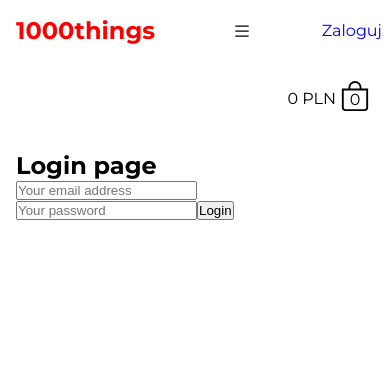
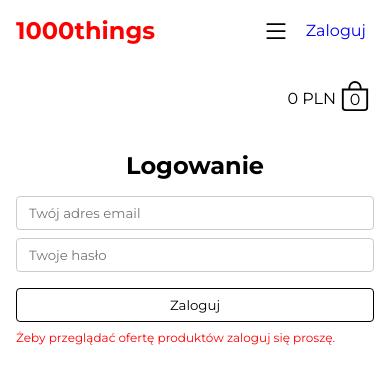
Before and after one commit to piotrszczesniak/junior-react-developer-droplabs-interview, a React (Create React App) app: page /login in a window 390 px wide. Shown: the top 384 px of the page. Built offline with nearby package versions, Linux system fonts and the light colour scheme.

Commit message:
add detailed view of single product inside modal, refactor mobile menu styles

```diff
--- a/src/App.js
+++ b/src/App.js
@@ -2,7 +2,7 @@ import { BrowserRouter as Router, Routes, Route } from 'react-router-dom';
 import { Home } from './pages/Home/Home';
 import { Products } from './pages/Products/Products';
 import { ErrorPage } from './pages/ErrorPage';
-import { Login } from './pages/Login';
+import { Login } from './pages/Login/Login';
 import { Contact } from './pages/Contact';
 import { About } from './pages/About';
 import { Locations } from './pages/Locations';
@@ -13,17 +13,17 @@ import { Cart } from './components/Cart/Cart';
 import { useState } from 'react';
 
 function App() {
-  const [open, setOpen] = useState(false);
+  const [openMenu, setOpenMenu] = useState(false);
 
   const toggleMobileMenu = () => {
-    setOpen(!open);
+    setOpenMenu(!openMenu);
   };
 
   return (
     <Router>
       <CartContextProvider>
         <AuthenticationContextProvider>
-          <Navbar onMobileMenuClick={toggleMobileMenu} isMobileMenuOpen={open} />
+          <Navbar onMobileMenuClick={toggleMobileMenu} isMobileMenuOpen={openMenu} />
           <Cart />
           <Routes>
             <Route index element={<Home />} />
--- /dev/null
+++ b/src/components/Modal/Modal.js
@@ -0,0 +1,27 @@
+import styles from './Modal.module.scss';
+import classnames from 'classnames';
+
+export default function Modal({ isVisible, onModalClose, product }) {
+  const { price, description, title, category, rating } = product;
+
+  return (
+    <div className={classnames(styles.modal, { [styles.open]: isVisible })}>
+      <h3>{title}</h3>
+      <ul>
+        <li>
+          <strong>description:</strong> {description}
+        </li>
+        <li>
+          <strong>category:</strong> {category}
+        </li>
+        <li>
+          <strong>price:</strong> {price} PLN
+        </li>
+        <li>
+          <strong>rate: </strong> {rating?.rate} <strong>based on</strong> {rating?.count} reviews
+        </li>
+      </ul>
+      <button onClick={onModalClose}>Zamknij</button>
+    </div>
+  );
+}
--- /dev/null
+++ b/src/components/Modal/Modal.module.scss
@@ -0,0 +1,31 @@
+.modal {
+  position: fixed;
+  top: 100%;
+  left: 0;
+  right: 0;
+  padding: 1.5rem 2rem;
+  margin: 0.5rem;
+  border: 1px solid #ccc;
+  max-width: 600px;
+  width: 90%;
+  margin: auto;
+  box-shadow: 0;
+  transform: scale(0.3);
+  transition: opacity 0.5s, top 0.5s, transform 0.5s;
+  z-index: -1;
+  opacity: 0;
+  border-radius: 10px;
+  background-color: white;
+
+  &.open {
+    transform: scale(1);
+    opacity: 1;
+    top: 25%;
+    box-shadow: 0px 0px 1px 10000px hsla(0, 13%, 20%, 0.75);
+    z-index: 99;
+  }
+
+  button {
+    margin-left: 0;
+  }
+}
--- a/src/components/Navbar/Navbar.js
+++ b/src/components/Navbar/Navbar.js
@@ -2,7 +2,8 @@ import React, { useContext } from 'react';
 import { Link } from 'react-router-dom';
 import { AuthenticationContext } from '../AuthenticationContextProvider/AuthenticationContext';
 import PolishFlag from '../../assets/img/polish-flag.svg';
-import HamnburgerMenu from '../../assets/img/hamburger-menu.svg';
+import MobileMenuOpen from '../../assets/img/hamburger-menu.svg';
+import MobileMenuClose from '../../assets/img/close-icon.svg';
 import classNames from 'classnames';
 
 import styles from './Navbar.module.scss';
@@ -20,29 +21,28 @@ const Navbar = ({ onMobileMenuClick, isMobileMenuOpen }) => {
 
       <img
         className={classNames(styles['mobile-menu'])}
-        src={HamnburgerMenu}
-        style={{ height: '20px' }}
+        src={!isMobileMenuOpen ? MobileMenuOpen : MobileMenuClose}
         alt='mobile menu'
         onClick={onMobileMenuClick}
       />
       <div className={classNames(styles['menu-wrapper'], { [styles['mobile']]: isMobileMenuOpen })}>
-        <Link className={styles.link} to='/'>
+        <Link className={styles.link} to='/' onClick={isMobileMenuOpen && onMobileMenuClick}>
           Strona główna
         </Link>
-        <Link className={styles.link} to='/products'>
+        <Link className={styles.link} to='/products' onClick={isMobileMenuOpen && onMobileMenuClick}>
           Produkty
         </Link>
-        <Link className={styles.link} to='/about'>
+        <Link className={styles.link} to='/about' onClick={isMobileMenuOpen && onMobileMenuClick}>
           O sklepie
         </Link>
-        <Link className={styles.link} to='/locations'>
+        <Link className={styles.link} to='/locations' onClick={isMobileMenuOpen && onMobileMenuClick}>
           Sklepy stacjonarne
         </Link>
-        <Link className={styles.link} to='/contact'>
+        <Link className={styles.link} to='/contact' onClick={isMobileMenuOpen && onMobileMenuClick}>
           Kontakt
         </Link>
-        <Link className={styles.link}>
-          <img src={PolishFlag} style={{ height: '20px', border: '1px solid red' }} alt='language selector' />
+        <Link className={styles.link} onClick={isMobileMenuOpen && onMobileMenuClick}>
+          <img src={PolishFlag} style={{ height: '1rem', border: '1px solid red' }} alt='language selector' />
         </Link>
       </div>
 
@@ -56,7 +56,7 @@ const Navbar = ({ onMobileMenuClick, isMobileMenuOpen }) => {
 
       {!isAuthenticated && (
         <div className={styles['login-wrapper']}>
-          <Link className={styles.link} to='/login'>
+          <Link className={styles.link} to='/login' onClick={isMobileMenuOpen && onMobileMenuClick}>
             Zaloguj
           </Link>
         </div>
--- a/src/components/Navbar/Navbar.module.scss
+++ b/src/components/Navbar/Navbar.module.scss
@@ -8,19 +8,28 @@
   align-items: center;
 
   .logo {
+    &-wrapper {
+      @media (max-width: 900px) {
+        flex-grow: 1;
+      }
+    }
+
     font-size: 1.5rem;
     font-weight: 700;
     color: red;
     text-decoration: none;
     padding: 1rem;
+    flex-grow: 0;
   }
 
   .mobile-menu {
     display: none;
 
     @media (max-width: 900px) {
+      height: 1.75rem;
       display: block;
       cursor: pointer;
+      margin-right: 0.5rem;
     }
   }
 
@@ -33,7 +42,7 @@
       display: none;
 
       &.mobile {
-        position: absolute;
+        position: fixed;
         left: 0;
         right: 0;
         bottom: 0;
@@ -51,8 +60,20 @@
     }
   }
 
+  .login-wrapper {
+    @media (max-width: 900px) {
+      margin-right: 1rem;
+    }
+  }
+
   .link {
     padding: 0.5rem;
     text-decoration: none;
+
+    &:hover {
+      background-color: red;
+      color: white;
+      border-radius: 4px;
+    }
   }
 }
--- a/src/index.scss
+++ b/src/index.scss
@@ -23,3 +23,28 @@ main {
   padding: 1rem;
   margin: 0 auto;
 }
+
+h1 {
+  margin-bottom: 1rem;
+  text-align: center;
+}
+
+h3 {
+  margin-bottom: 0.5rem;
+}
+
+button {
+  padding: 0.5rem 0.75rem;
+  background-color: white;
+  border: 1px solid black;
+  border-radius: 4px;
+  margin: 0.5rem;
+  font-family: 'Montserrat', sans-serif;
+
+  &:hover {
+    cursor: pointer;
+    background-color: red;
+    color: white;
+    border-color: red;
+  }
+}
--- a/src/pages/Login.js
+++ /dev/null
@@ -1,71 +0,0 @@
-import { useContext } from 'react';
-import { useForm } from 'react-hook-form';
-import { AuthenticationContext } from '../components/AuthenticationContextProvider/AuthenticationContext';
-
-// https://youtu.be/RkXv4AXXC_4?t=330
-
-const Login = () => {
-  const {
-    register,
-    handleSubmit,
-    formState: { errors },
-  } = useForm();
-
-  const { authenticate } = useContext(AuthenticationContext);
-
-  return (
-    <main className='login-page'>
-      <section>
-        <h1>Login page</h1>
-        {/* // TODO ! dont understand how this higher order fn works - here we pass data from the form */}
-      </section>
-      <section>
-        <form onSubmit={handleSubmit(authenticate)}>
-          {/* <form
-        onSubmit={handleSubmit((data) => {
-          setUser(data);
-          setLogin(true);
-          const loginToken = 'EDnrQ(vG}!7&*]P';
-          document.cookie = `loginToken=${loginToken}`;
-          // const token = jwt.sign({ id: data.id }, "secret")
-
-          // jwt.sing... // TODO: if time allows use jwt package to generate a token https://www.npmjs.com/package/jsonwebtoken
-        })} */}
-          {/* > */}
-          <p>{errors.email?.message}</p>
-          <input
-            {...register('email', {
-              required: 'This field is required',
-              pattern: {
-                value: /^\S+@\S+$/,
-                message: 'Valid email must include @ symbol',
-              },
-              minLength: {
-                value: 3,
-                message: 'Minimum length is 3',
-              },
-            })}
-            placeholder='Your email address'
-          />
-          <p>{errors.password?.message}</p>
-          <input
-            type='password'
-            {...register('password', {
-              required: 'This field is required',
-
-              minLength: {
-                value: 3,
-                message: 'Minimum length is 3',
-              },
-            })}
-            placeholder='Your password'
-          />
-          <input type='submit' value='Login' />
-          {/* https://react-hook-form.com/get-started#Quickstart */}
-        </form>
-      </section>
-    </main>
-  );
-};
-
-export { Login };
--- /dev/null
+++ b/src/pages/Login/Login.js
@@ -0,0 +1,65 @@
+import { useContext } from 'react';
+import { useForm } from 'react-hook-form';
+import { AuthenticationContext } from '../../components/AuthenticationContextProvider/AuthenticationContext';
+import styles from './Login.module.scss';
+
+// https://youtu.be/RkXv4AXXC_4?t=330
+
+const Login = () => {
+  const {
+    register,
+    handleSubmit,
+    formState: { errors },
+  } = useForm();
+
+  const { authenticate, isAuthenticated } = useContext(AuthenticationContext);
+
+  return (
+    <main className='login-page'>
+      <section>
+        <h1>Logowanie</h1>
+      </section>
+      <section>
+        <form className={styles['login-form']} onSubmit={handleSubmit(authenticate)}>
+          <p className={styles['error-msg']}>{errors.email?.message}</p>
+          <input
+            {...register('email', {
+              required: 'To pole jest obowiązkowe',
+              pattern: {
+                value: /^\S+@\S+$/,
+                message: 'Adres email musi zawierać w sobie symbol @',
+              },
+              minLength: {
+                value: 3,
+                message: 'Wymagane są minimum 3 znaki',
+              },
+            })}
+            placeholder='Twój adres email'
+          />
+          <p className={styles['error-msg']}>{errors.password?.message}</p>
+          <input
+            type='password'
+            {...register('password', {
+              required: 'To pole jest obowiązkowe',
+
+              minLength: {
+                value: 3,
+                message: 'Wymagane są minimum 3 znaki',
+              },
+            })}
+            placeholder='Twoje hasło'
+          />
+          <button type='submit'>Zaloguj</button>
+
+          {isAuthenticated ? (
+            <p className={styles['success-msg']}>Jesteś zalogowany</p>
+          ) : (
+            <p className={styles['error-msg']}>Żeby przeglądać ofertę produktów zaloguj się proszę.</p>
+          )}
+        </form>
+      </section>
+    </main>
+  );
+};
+
+export { Login };
--- /dev/null
+++ b/src/pages/Login/Login.module.scss
@@ -0,0 +1,36 @@
+.login-form {
+  display: flex;
+  justify-content: flex-start;
+  align-items: flex-start;
+  flex-direction: column;
+  max-width: 600px;
+  margin: 0 auto;
+
+  .error-msg {
+    color: red;
+    font-size: 0.75rem;
+    margin-bottom: 0;
+    text-align: left;
+  }
+
+  .success-msg {
+    color: green;
+    font-size: 0.75rem;
+    margin-bottom: 0;
+    text-align: left;
+  }
+
+  input {
+    width: 100%;
+    padding: 0.5rem 0.75rem;
+    border-radius: 4px;
+    border: 1px solid #ccc;
+    margin-bottom: 0.5rem;
+    font-family: 'Montserrat', sans-serif;
+  }
+
+  button {
+    width: 100%;
+    margin-left: 0;
+  }
+}
--- a/src/pages/Products/Products.module.scss
+++ b/src/pages/Products/Products.module.scss
@@ -16,7 +16,7 @@
 
     &:hover {
       cursor: pointer;
-      box-shadow: 0 0 1px 0 #000000;
+      box-shadow: 0 0 1px 1px red;
     }
   }
 }
```
Also changed, not shown: src/pages/Products/Products.js (+27 -1 lines), src/assets/img/close-icon.svg (added).
